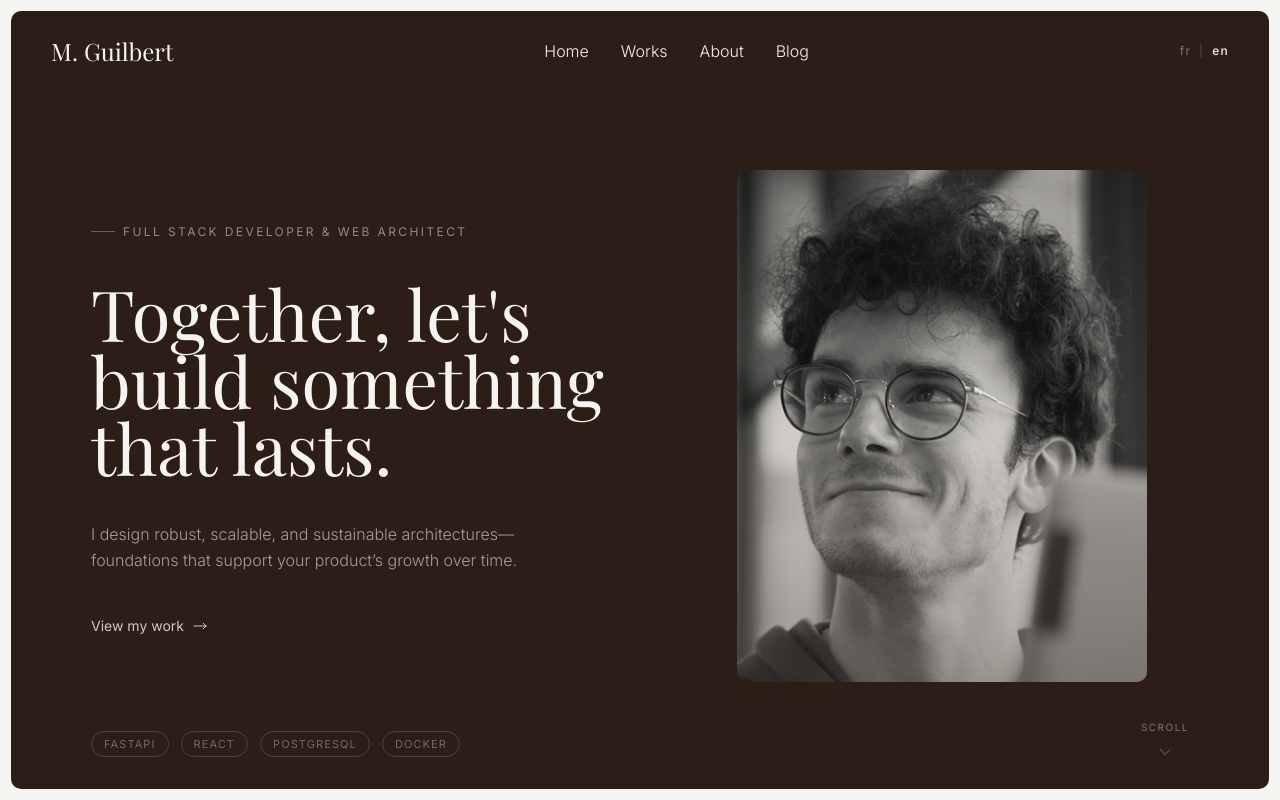
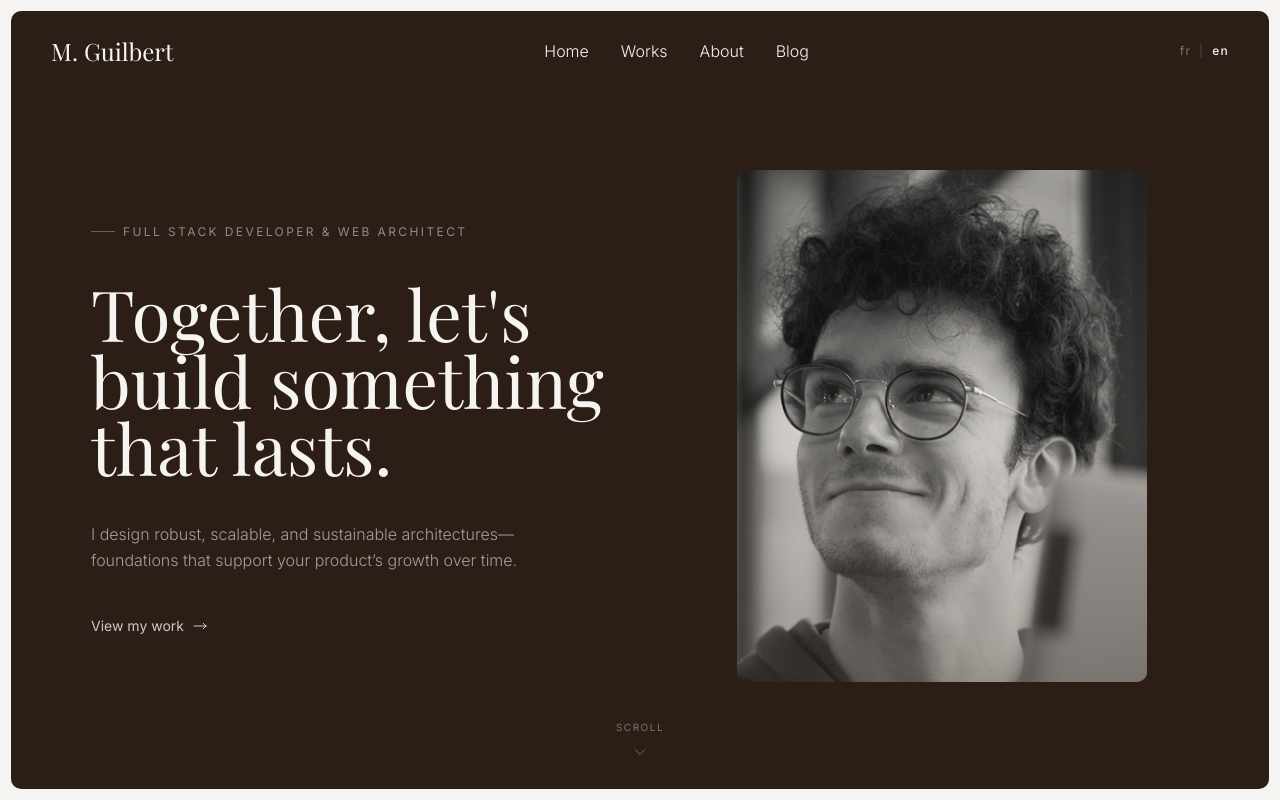
Before and after one commit to Maethik/matheoguilbert.fr, a Next.js app: page /en in a window 1280 px wide. Built offline with nearby package versions, Linux system fonts and the light colour scheme; a web font is replaced by a local one.

Commit message:
Remove the technology tags from the hero section of the homepage

```diff
--- a/components/sections/HeroSection.tsx
+++ b/components/sections/HeroSection.tsx
@@ -110,21 +110,7 @@ export default function HeroSection() {
             </div>
 
             {/* Bottom bar — scroll indicator */}
-            <div className="flex justify-between items-end px-8 md:px-14 lg:px-20 pb-8">
-                {/* Tech tags */}
-                <div
-                    className="hero-reveal flex gap-3 flex-wrap"
-                    style={{ opacity: 0, transform: 'translateY(28px)', transition: 'opacity 700ms cubic-bezier(0.22,1,0.36,1), transform 700ms cubic-bezier(0.22,1,0.36,1)' }}
-                >
-                    {['FastAPI', 'React', 'PostgreSQL', 'Docker'].map((tag) => (
-                        <span
-                            key={tag}
-                            className="font-sans text-[11px] uppercase tracking-widest text-brand-beige/35 border border-brand-beige/15 rounded-full px-3 py-1"
-                        >
-                            {tag}
-                        </span>
-                    ))}
-                </div>
+            <div className="flex justify-center items-center px-8 md:px-14 lg:px-20 pb-8">
 
                 {/* Scroll arrow */}
                 <div
```
